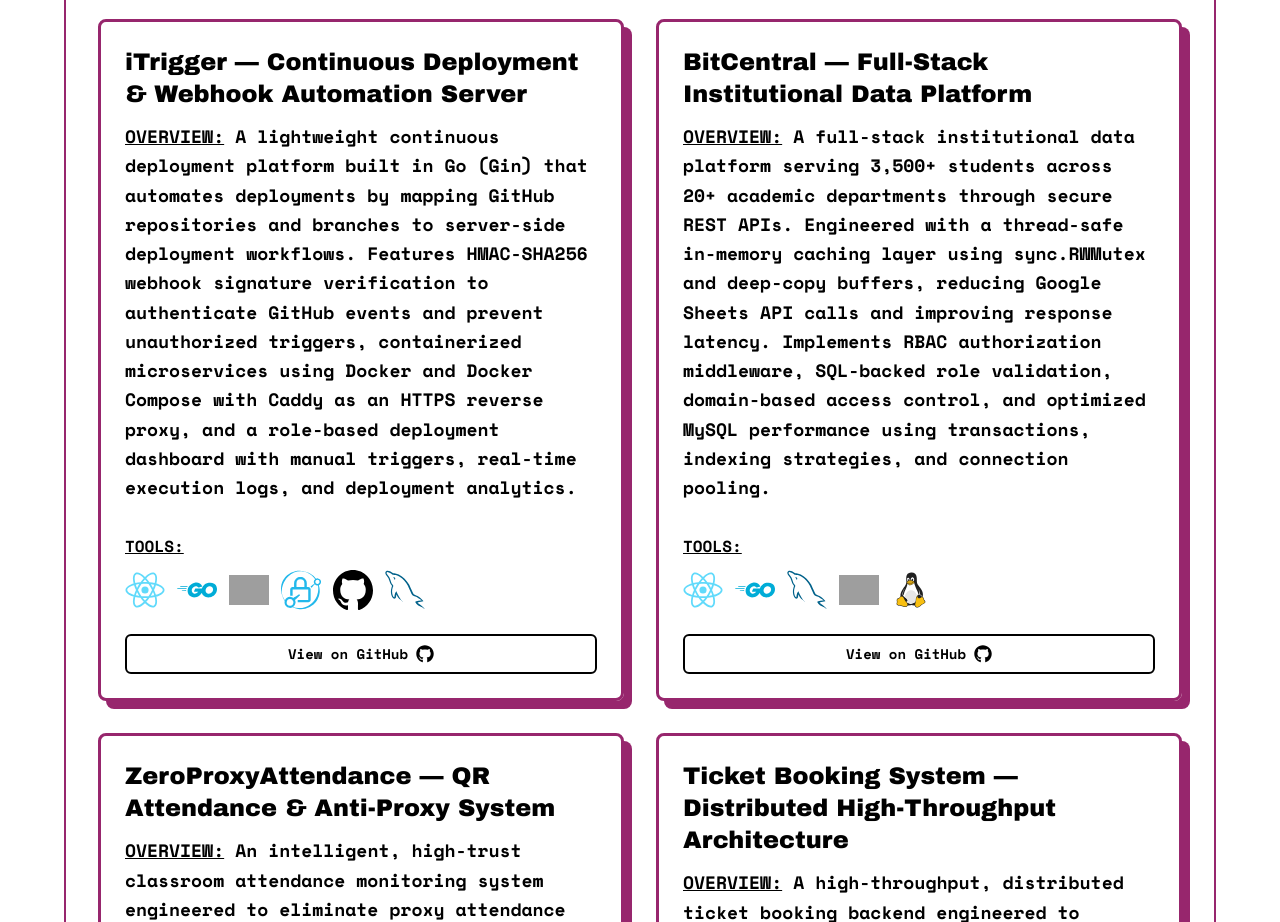
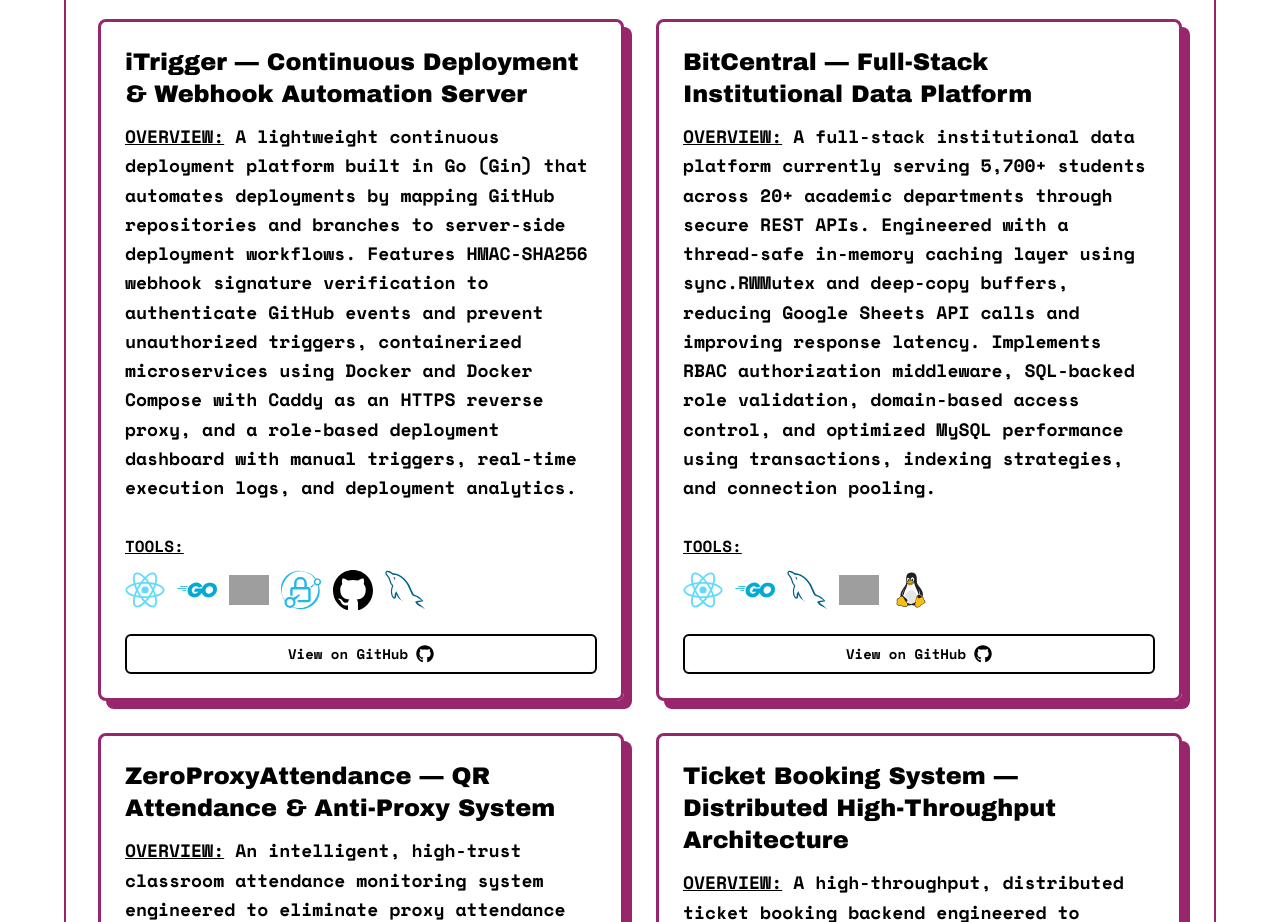
Before and after one commit to jaisondavid-m/portfolio, a Next.js app: page / in a window 1280 px wide. Shown: the part 1760-2682 px from the top of the page. Built offline with nearby package versions, Linux system fonts and the light colour scheme; grey boxes are pictures that could not be loaded.

Commit message:
Update BitCentral student count to currently 5,700+ in projects and resume

```diff
--- a/components/Projects.tsx
+++ b/components/Projects.tsx
@@ -20,7 +20,7 @@ const projects = [
   {
     name: "BitCentral — Full-Stack Institutional Data Platform",
     description:
-      "A full-stack institutional data platform serving 3,500+ students across 20+ academic departments through secure REST APIs. Engineered with a thread-safe in-memory caching layer using sync.RWMutex and deep-copy buffers, reducing Google Sheets API calls and improving response latency. Implements RBAC authorization middleware, SQL-backed role validation, domain-based access control, and optimized MySQL performance using transactions, indexing strategies, and connection pooling.",
+      "A full-stack institutional data platform currently serving 5,700+ students across 20+ academic departments through secure REST APIs. Engineered with a thread-safe in-memory caching layer using sync.RWMutex and deep-copy buffers, reducing Google Sheets API calls and improving response latency. Implements RBAC authorization middleware, SQL-backed role validation, domain-based access control, and optimized MySQL performance using transactions, indexing strategies, and connection pooling.",
     icons: [
       "@icons/react.svg",
       "@icons/golang.svg",
```
Also changed, not shown: 1 other file (tests, documents, lock files or other folders).
